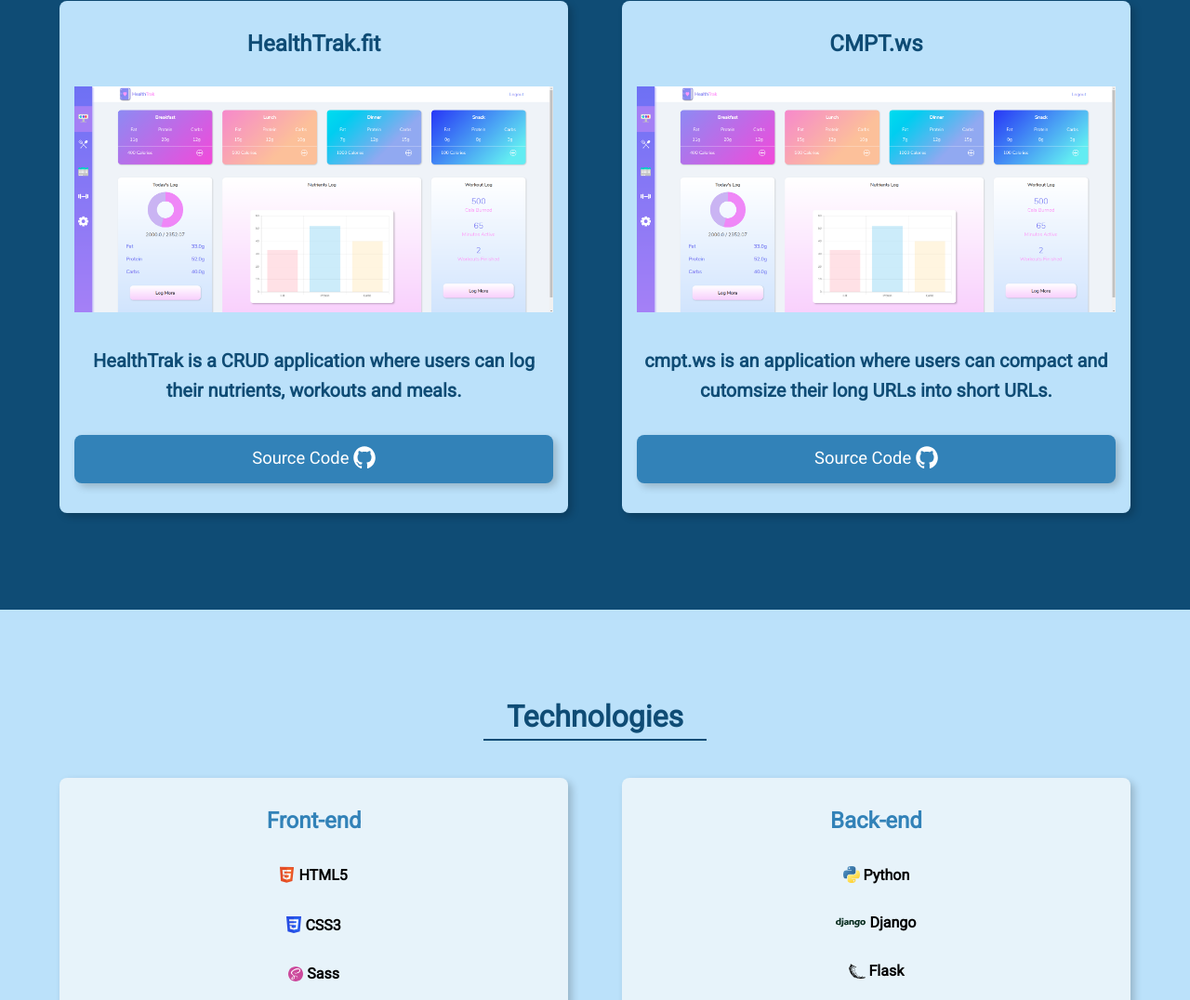
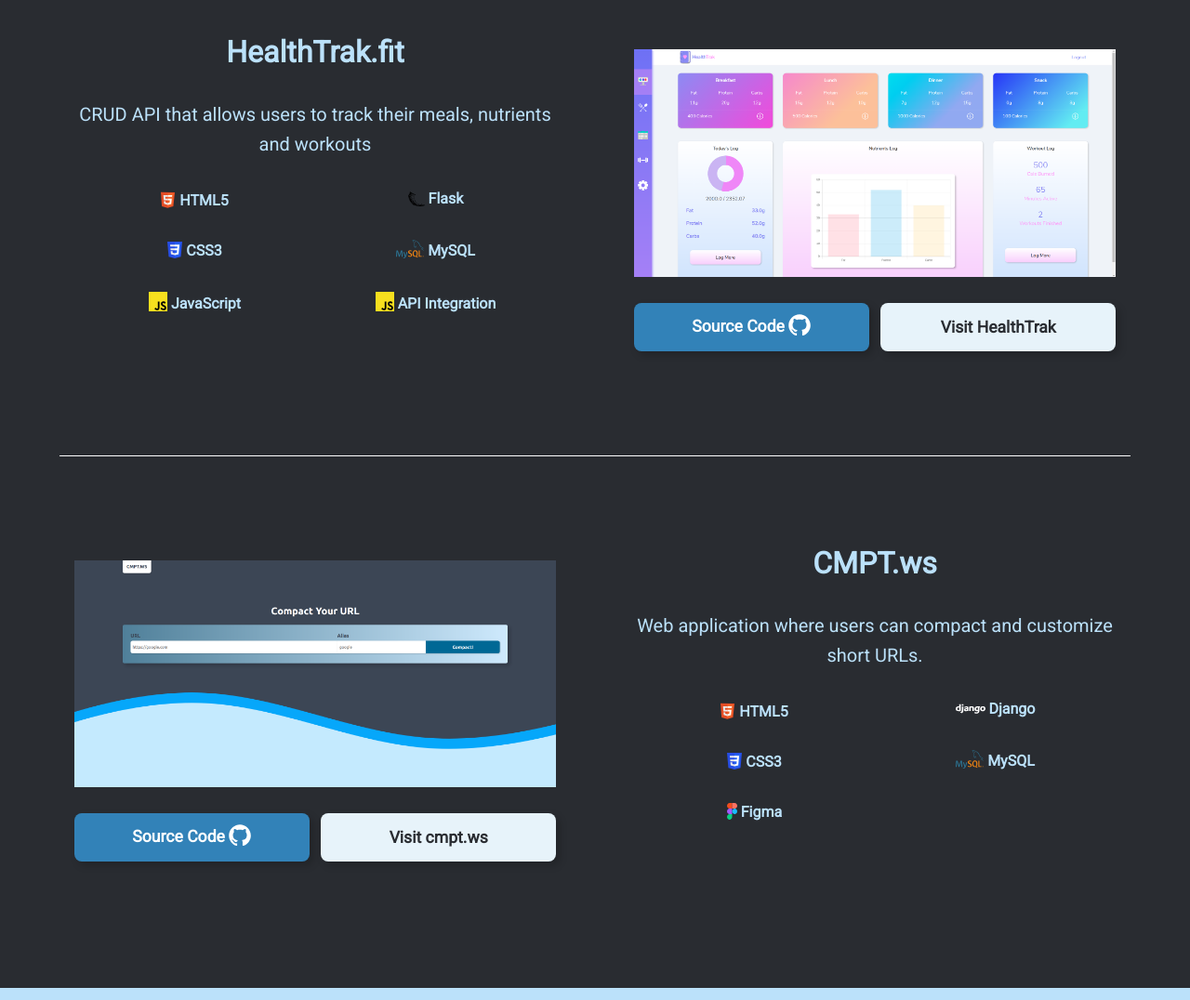
Before and after one commit to connorskorburg/portfolio, a plain HTML site: page index.html in a window 1280 px wide. Shown: the part 1316-2392 px from the top of the page at 93% size. Drawn offline with Linux system fonts and the light colour scheme.

Commit message:
updated portfolio with deployed projects

```diff
--- a/index.html
+++ b/index.html
@@ -99,31 +99,148 @@
 
     <section class="cards">
 
-      <article class="card">
+      <article id="health-trak" class="card">
+
+        <div class="work-content">
 
           <h3>HealthTrak.fit</h3>
-        <img src="./images/healthtrak-dash.png" alt="">
+
+          <p>CRUD API that allows users to track their meals, nutrients and workouts</p>
+
+          <div class="tech-used">
+
+            <ul>
+
+              <li>
+                <img class="icon" src="./images/html.svg" alt="HTML5 Icon">
+                HTML5
+              </li>
+
+              <li>
+                <img class="icon" src="./images/css-3.svg" alt="CSS3 Icon">
+                CSS3
+              </li>
+
+              <li>
+                <img class="icon" src="./images/javascript.svg" alt="JavaScript Icon">
+                JavaScript
+              </li>
+
+            </ul>
+
+            <ul>
+
+              <li>
+                <img src="./images/flask.svg" alt="Flask Icon" class="icon">
+                Flask
+              </li>
+
+              <li>
+                <img src="./images/mysql.svg" alt="MySQL Icon" class="icon">
+                MySQL
+              </li>
+
+              <li>
+                <img src="./images/javascript.svg" alt="JavaScript Icon" class="icon">
+                API Integration
+              </li>
+
+            </ul>
+
+          </div>
+
+
+
+        </div>
+
+        <div class="img-links">
+
+          <img src="./images/healthtrak-dash.png" alt="HealthTrak Home Page">
 
           <p>HealthTrak is a CRUD application where users can log their nutrients, workouts and meals.</p>
+
+          <div class="btn-card-container">
 
             <a href="https://github.com/connorskorburg/healthTrak">
               Source Code
               <img src="./images/github-original.svg" alt="Github icon">
             </a>
 
+            <a href="https://healthtrak.fit">Visit HealthTrak</a>
+
+          </div>
+
+        </div>
+
       </article>
 
-      <article class="card">
+      <article id="cmpt" class="card">
+
+        <div class="work-content">
 
           <h3>CMPT.ws</h3>
-        <img src="./images/healthtrak-dash.png" alt="">
 
-        <p>cmpt.ws is an application where users can compact and cutomsize their long URLs into short URLs.</p>
+          <p>Web application where users can compact and customize short URLs.</p>
+
+          <div class="tech-used">
+
+            <ul>
+
+              <li>
+                <img class="icon" src="./images/html.svg" alt="HTML5 Icon">
+                HTML5
+              </li>
+
+              <li>
+                <img class="icon" src="./images/css-3.svg" alt="CSS3 Icon">
+                CSS3
+              </li>
+
+              <li>
+                <img src="./images/figma.svg" alt="Figma Icon" class="icon">
+                Figma
+              </li>
+
+            </ul>
+
+            <ul>
+
+              <li>
+                <img src="./images/django-white.svg" alt="Django Icon">
+                Django
+              </li>
+
+              <li>
+                <img src="./images/mysql.svg" alt="MySQL Icon" class="icon">
+                MySQL
+              </li>
+
+            </ul>
+
+          </div>
+
+        </div>
+
+        <div class="img-links">
+
+
+          <img src="./images/cmpt.png" alt="CMPT.WS Home Page">
+
+          <p>cmpt.ws is an application where users can compact and customize their long URLs into short URLs.</p>
+
+          <div class="btn-card-container">
+
 
             <a href="https://github.com/connorskorburg/cmpt.ws">
               Source Code
               <img src="./images/github-original.svg" alt="Github icon">
             </a>
+
+            <a href="https://cmpt.ws">Visit cmpt.ws</a>
+
+          </div>
+
+        </div>
 
       </article>
 
@@ -220,7 +337,7 @@
             </li>
 
             <li>
-              <img id="sql-alchemy" src="./images/sql-alchemy.png" alt="sql-alchemy Icon">
+              <img class="sql-alchemy" src="./images/sql-alchemy.png" alt="sql-alchemy Icon">
               SQL-Alchemy
             </li>
 
--- a/style.css
+++ b/style.css
@@ -212,7 +212,7 @@ h3 {
 
 #my-work {
   width: 100%;
-  background-color: var(--darkBlue);
+  background-color: rgb(41, 44, 49);
   padding: 4rem 5%;
 }
   #my-work h2 {
@@ -229,18 +229,16 @@ h3 {
   }
     .card {
       width: 100%;
-      color: var(--darkBlue);
-      background-color: var(--lightBlue);
+      color: var(--lightBlue);
+      background-color: rgb(41, 44, 49);
       text-align: center;
       padding: 1rem;
-      border-radius: 0.5rem;
       margin-bottom: 2.5rem;
-      box-shadow: 4px 4px 8px rgba(0,0,0,0.2);
     }
     .card h3 {
       padding: 1rem 0 2rem 0;
     }
-    .card img {
+    .img-links img {
       width: 100%;
     }
     .card p {
@@ -248,17 +246,29 @@ h3 {
       line-height: 2rem;
       padding: 2rem 0;
     }
-    .card a {
+    .btn-card-container{
+      width: 100%;
+      display: flex;
+    }
+      .btn-card-container a {
         display: inline-block;
         padding: 0.5rem 0 1rem 0;
-      font-size: 1.15rem;
+        font-size: 1.1rem;
         border-radius: 0.5rem;
+        font-weight: 600;
         color: #fff;
         text-decoration: none;
         margin-bottom: 1rem;
         width: 100%;
         background-color: var(--blue);
         box-shadow: 4px 4px 8px rgba(0,0,0,0.2);
+      }
+      .btn-card-container a:last-child {
+        background-color: rgb(41, 44, 49);
+        background-color: var(--bgColor);
+        color: rgb(41, 44, 49);
+        padding-top: 1rem;
+        margin-left: 2.5%;
       }
       .card a:hover {
         transform: scale(1.02);
@@ -269,6 +279,9 @@ h3 {
         width: 1.5rem;
         position: relative;
         top: 4px;
+      }
+      .work-content p, .tech-used {
+        display: none;
       }
 
 
@@ -315,7 +328,7 @@ h3 {
           position: relative;
           top: 3px;
         }
-        #sql-alchemy {
+        .sql-alchemy {
           width: 50px;
         }
 
@@ -361,6 +374,11 @@ h3 {
 
 
 /* media queries */
+@media screen and (min-width: 300px) and (max-width:350px){
+  #name {
+    font-size: 2.25rem;
+  }
+}
 @media screen and (min-width: 700px) {
   #hamburger, #hero-svg-mobile {
     display: none;
@@ -373,12 +391,13 @@ h3 {
       margin-left: 1.75rem;
       font-size: 0.9rem;
       text-decoration: none;
-      color: #fff;
+      color: rgb(217, 233, 255);
+      font-weight: 600;
       font-size: 1rem;
       padding-top: 0.25rem;
     }
     #top-nav section article:last-child a:hover {
-      border-bottom: 1px solid #fff;
+      border-bottom: 1px solid rgb(217, 233, 255);
       transition: all 450ms ease-in-out;
     }
 
@@ -397,19 +416,13 @@ h3 {
         font-size: 1.15rem;
         line-height: 2.75rem;
       }
-
-    #my-work .cards {
-      flex-direction: row;
-    }
-      #my-work .card:first-child {
-        margin-right: 5%;
-      }
 }
 
 @media screen and (min-width: 1000px) {
   #top-nav section article:last-child a{
     font-size: 1rem;
-    color: #fff;
+    color: rgb(217, 233, 255);
+    border-bottom: 1px solid var(--darkBlue);
     font-weight: 600;
   }
   #name {
@@ -428,7 +441,7 @@ h3 {
     font-size: 2rem;
   }
   h3 {
-    font-size: 1.5rem;
+    font-size: 1.75rem;
   }
   #about-inner {
     padding-bottom: 4rem;
@@ -442,7 +455,57 @@ h3 {
       width: 100%;
       padding-top: 7.5%;
     }
+  /* my work */
+  .card {
+    display: flex;
+  }
+  .card:first-child {
+    margin-bottom: 3rem;
+  }
+  #cmpt {
+    flex-direction: row-reverse;
+    border-top: 1px solid #fff;
+    padding-top: 3rem;
+  }
+    .work-content, .img-links {
+      flex: 1;
+    }
+    #health-trak .work-content, #cmpt .img-links {
+      margin-right: 7.5%;
+    }
+      .work-content p {
+        display: block;
+        font-weight: 500;
+        padding: 0;
+      }
+      .tech-used {
+        display: flex;
+        justify-content: flex-start;
+      }
+        .tech-used ul {
+          padding: 1rem 0;
+          flex: 1;
+        }
+        .tech-used li{
+          text-align: center;
+          padding: 1rem 0;
+          font-weight: 600;
+          list-style-type: none;
+        }
+    #row-rev {
+      flex-direction: row-reverse;
+    }
 
+
+    .img-links{
+      padding-top: 2rem;
+    }
+      .img-links p {
+        display: none;
+      }
+      .img-links a {
+        margin-top: 1.5rem;
+      }
   .card p {
     font-size: 1.25rem;
   }
@@ -482,6 +545,18 @@ h3 {
     font-size: 1.5rem;
     line-height: 3.25rem;
   }
+  h3 {
+    font-size: 2rem;
+  }
+  h2{
+    font-size: 2.15rem;
+  }
+  #health-trak{
+    margin-bottom: 5rem;
+  }
+  #cmpt {
+    padding-top: 5rem;
+  }
 }
 
 
@@ -498,6 +573,16 @@ h3 {
   #about p {
     font-size: 1.75rem;
   }
+  .work-content p {
+    padding: 5% 0;
+    font-size: 1.5rem;
+  }
+  #health-trak{
+    margin-bottom: 7rem;
+  }
+  #cmpt {
+    padding-top: 7rem;
+  }
   li {
     font-size: 1.25rem;
   }
@@ -506,18 +591,31 @@ h3 {
   }
 }
 
+@media screen and (min-width:1600px) {
+  .work-content p {
+    padding: 7.5% 0;
+    font-size: 1.75rem;
+  }
+  #health-trak{
+    margin-bottom: 10rem;
+  }
+  #cmpt {
+    padding-top: 10rem;
+  }
+}
+
 @media screen and (min-width: 1900px) {
   #top-nav section article:last-child a {
-    font-size: 1.25rem;
+    font-size: 1.1rem;
   }
   h2 {
     font-size: 3rem;
   }
   h3 {
-    font-size: 2rem;
+    font-size: 2.5rem;
   }
   #name{
-    font-size: 8.5rem;
+    font-size: 7.5rem;
   }
   #hero p, .info {
     font-size: 2rem;
```
Also changed, not shown: images/cmpt.png (added), images/django-white.svg (added). Lines whose indentation alone changed are shown as unchanged.
